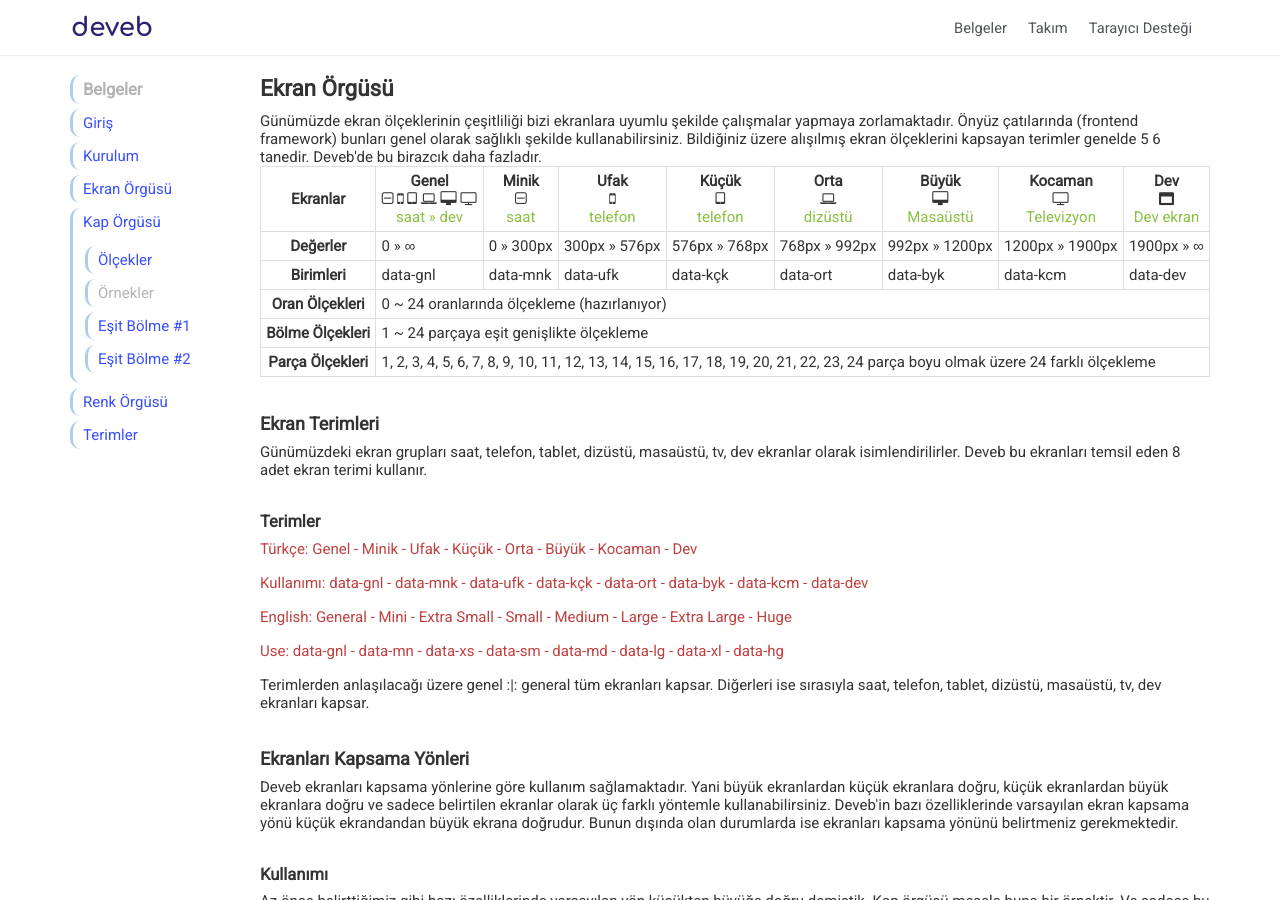
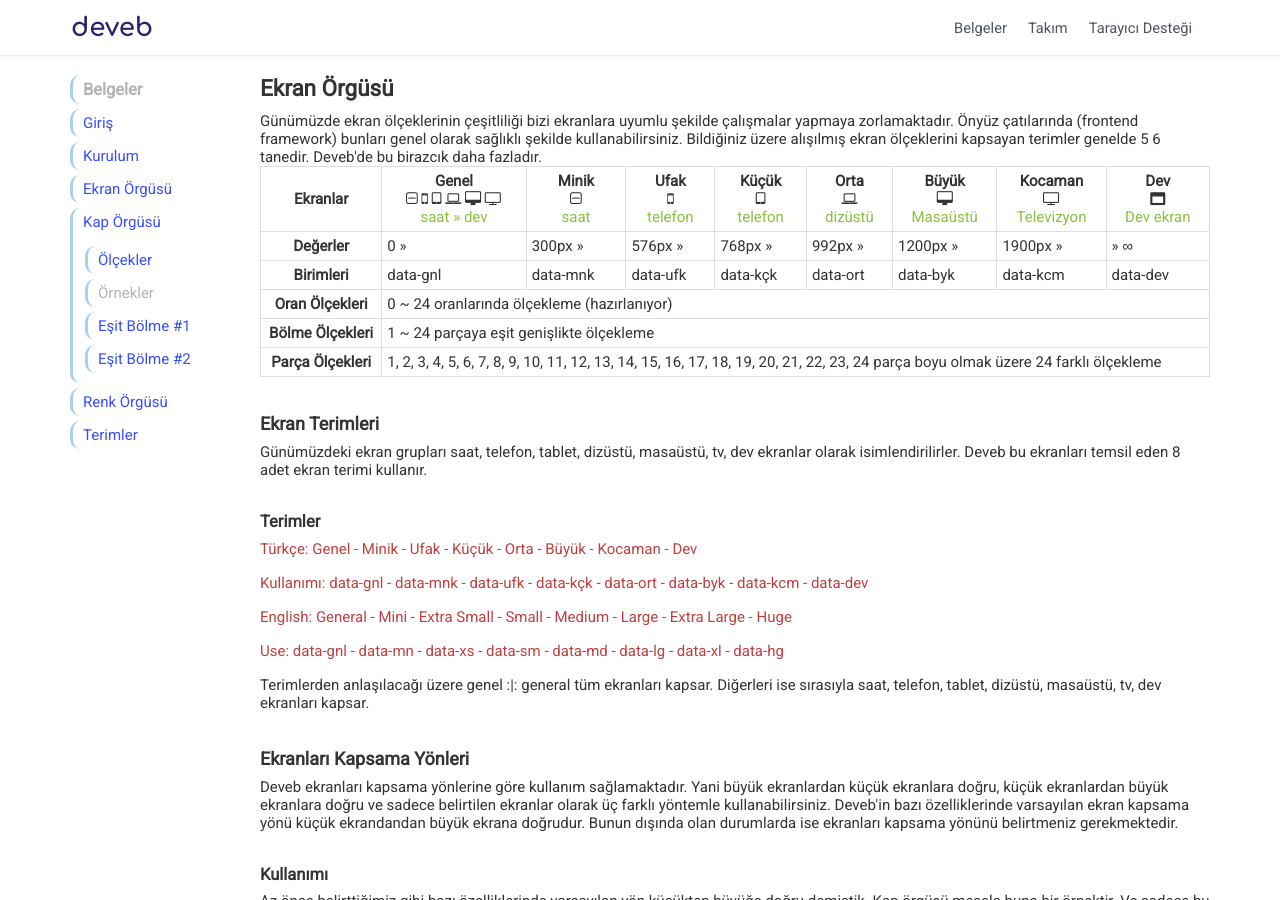
Before and after one commit to data-deveb/data-deveb.github.io, a Jekyll site: the page built from belgeler/ekran-orgusu.html, in a window 1280 px wide and 900 px high. Built offline with Jekyll 4.4.1, drawn with Linux system fonts in a browser that asks for light colours.

Commit message:
Güncelleme

```diff
--- a/belgeler/ekran-orgusu.html
+++ b/belgeler/ekran-orgusu.html
@@ -60,14 +60,14 @@ title: Ekran Örgüsü
       <tbody>
         <tr>
           <th>Değerler</th>
-          <td>0 » ∞</td>
-          <td>0 » 300px</td>
-          <td>300px » 576px</td>
-          <td>576px » 768px</td>
-          <td>768px » 992px</td>
-          <td>992px » 1200px</td>
-          <td>1200px » 1900px</td>
-          <td>1900px » ∞</td>
+          <td>0 »</td>
+          <td>300px »</td>
+          <td>576px »</td>
+          <td>768px »</td>
+          <td>992px »</td>
+          <td>1200px »</td>
+          <td>1900px »</td>
+          <td>» ∞</td>
         </tr>
         <tr>
           <th>Birimleri</th>
```
